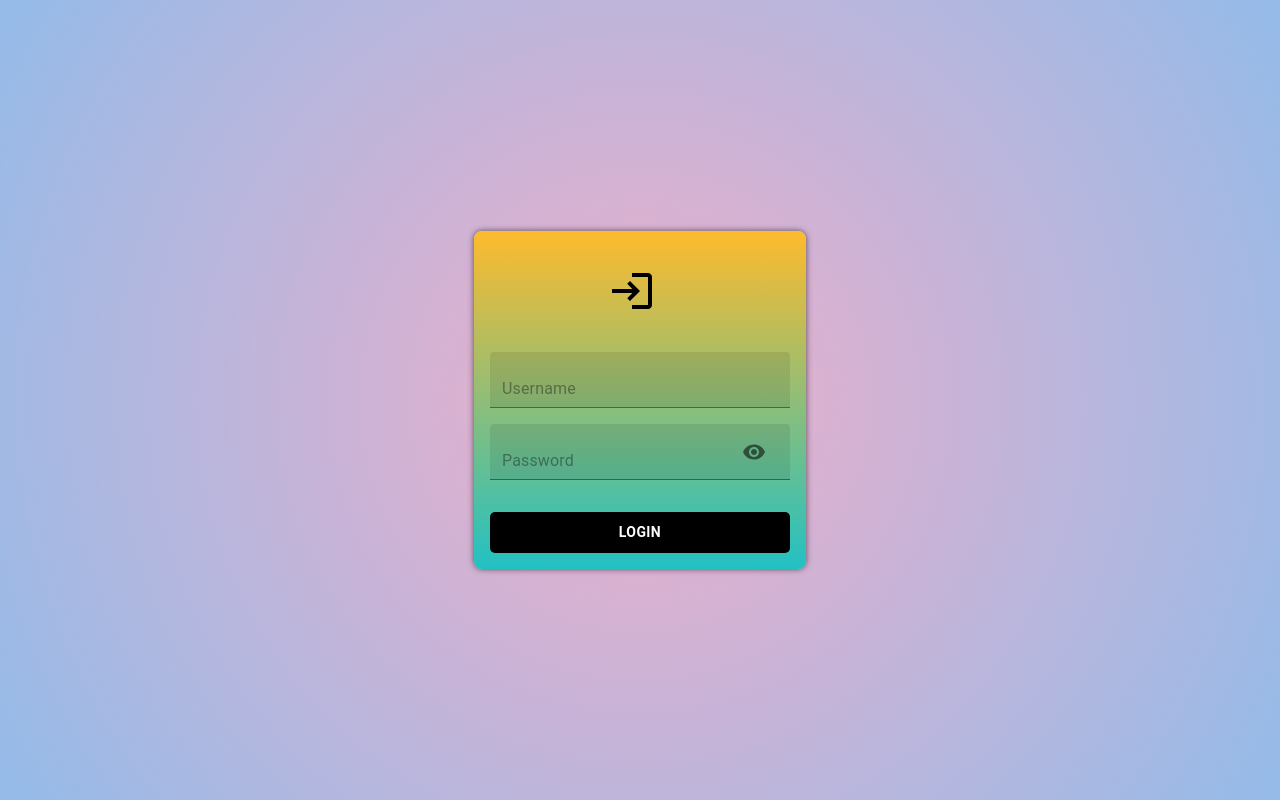
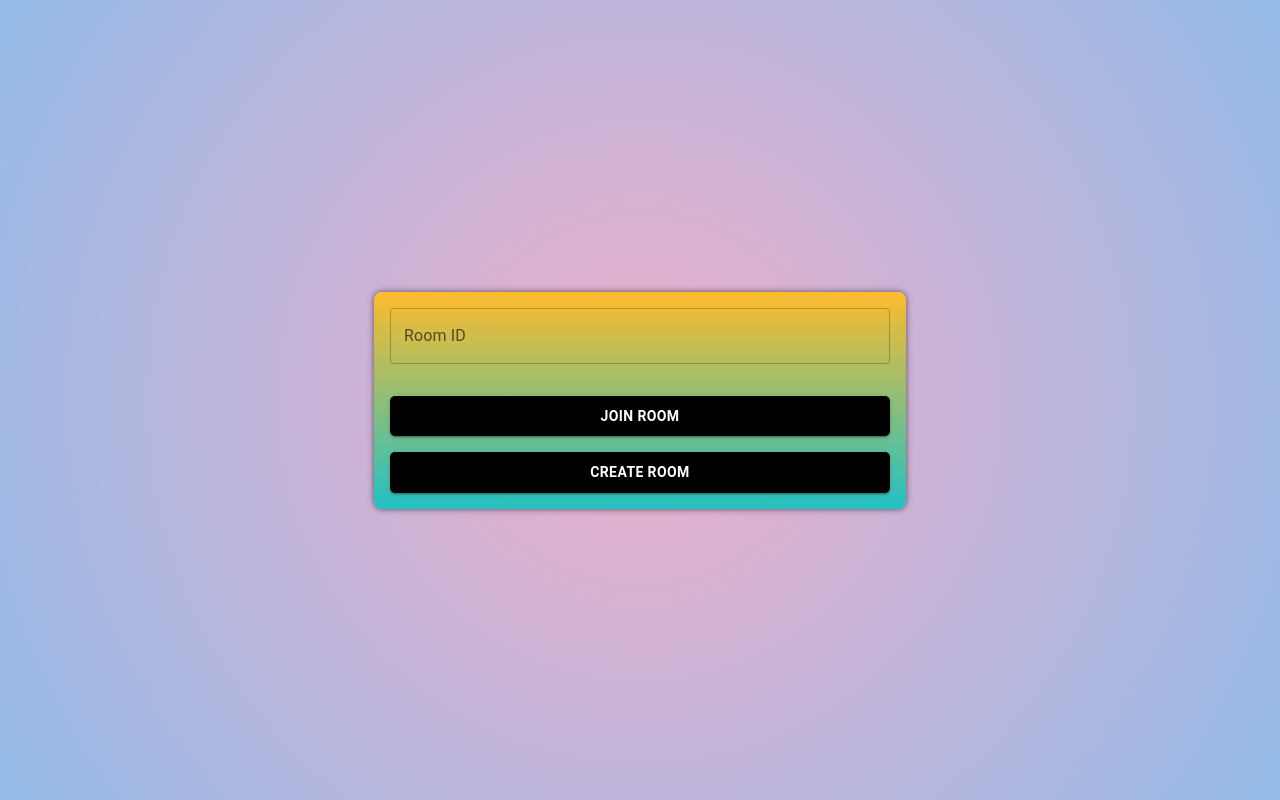
Before and after one commit to kodekulture/wordle-ui, a React (Create React App) app: page / in a window 1280 px wide. Built offline with nearby package versions, Linux system fonts and the light colour scheme.

Commit message:
feat: add home page

```diff
--- a/package.json
+++ b/package.json
@@ -21,6 +21,7 @@
     "react": "^18.2.0",
     "react-dom": "^18.2.0",
     "react-icons": "^4.11.0",
+    "react-router-dom": "^6.17.0",
     "react-scripts": "5.0.1",
     "typescript": "*",
     "web-vitals": "^2.1.0"
--- a/src/App.tsx
+++ b/src/App.tsx
@@ -1,11 +1,16 @@
 import React from 'react'
-import Authentication from './components/Authentication'
+import { BrowserRouter as Router, Routes, Route } from 'react-router-dom'
+import Authentication from './components/pages/Authentication'
+import Home from './components/pages/Home'
 
 function App () {
   return (
-    <div>
-      <Authentication />
-    </div>
+    <Router>
+      <Routes>
+        <Route path="/login" Component={Authentication} />
+        <Route path="/" Component={Home} />
+      </Routes>
+    </Router>
   )
 }
 
--- a/src/components/Authentication.tsx
+++ b/src/components/pages/Authentication.tsx
@@ -1,5 +1,3 @@
-// AuthenticationForm.tsx
-
 import React, { useEffect, useState } from 'react'
 import TextField from '@material-ui/core/TextField'
 import Button from '@material-ui/core/Button'
@@ -9,7 +7,7 @@ import InputAdornment from '@material-ui/core/InputAdornment'
 import VisibilityIcon from '@material-ui/icons/Visibility'
 import VisibilityOffIcon from '@material-ui/icons/VisibilityOff'
 
-const AuthenticationForm: React.FC = () => {
+const AuthenticationPage: React.FC = () => {
   const [formData, setFormData] = useState({ username: '', password: '' })
   const [errors, setErrors] = useState({ username: '', password: '' })
   const [loading, setLoading] = useState(false)
@@ -18,7 +16,7 @@ const AuthenticationForm: React.FC = () => {
 
   const handleChange = (e: React.ChangeEvent<HTMLInputElement>) => {
     const { name, value } = e.target
-    setFormData({ ...formData, [name]: value })
+    setFormData({ ...formData, [name]: value.trim().replaceAll(' ', '') })
   }
 
   const handleBlur = () => {
@@ -63,7 +61,8 @@ const AuthenticationForm: React.FC = () => {
           <TextField
             name="username"
             fullWidth
-            variant="filled"
+            variant="outlined"
+            label="Username"
             placeholder="Username"
             value={formData.username}
             onChange={handleChange}
@@ -74,7 +73,8 @@ const AuthenticationForm: React.FC = () => {
           <TextField
             name="password"
             fullWidth
-            variant="filled"
+            variant="outlined"
+            label="Password"
             placeholder="Password"
             type={showPassword ? 'text' : 'password'}
             value={formData.password}
@@ -97,7 +97,7 @@ const AuthenticationForm: React.FC = () => {
             fullWidth
             variant="contained"
             color="primary"
-            style={{ marginTop: 32, borderRadius: 5, backgroundColor: 'black', fontWeight: 'bold', color: '#fff', padding: '8px 16px' }}
+            style={{ marginTop: 32, borderRadius: 5, backgroundColor: 'black', fontWeight: 'bold', color: '#fff', padding: '10px 16px' }}
             disabled={isSubmitDisabled || loading}
           >
             {loading ? 'Loading...' : 'Login'}
@@ -108,4 +108,4 @@ const AuthenticationForm: React.FC = () => {
   )
 }
 
-export default AuthenticationForm
+export default AuthenticationPage
--- /dev/null
+++ b/src/components/pages/Home.tsx
@@ -0,0 +1,85 @@
+// Home.tsx
+
+import React, { useEffect, useState } from 'react'
+import TextField from '@mui/material/TextField'
+import Button from '@mui/material/Button'
+
+const Home: React.FC = () => {
+  const [roomId, setRoomId] = useState('')
+  const [joinError, setJoinError] = useState('')
+  const [isJoining, setIsJoining] = useState(false)
+  const [isCreating, setIsCreating] = useState(false)
+
+  const handleRoomIdChange = (e: React.ChangeEvent<HTMLInputElement>) => {
+    setRoomId(e.target.value.trim().replaceAll(' ', ''))
+  }
+
+  useEffect(() => {
+    setJoinError('')
+  }, [roomId])
+
+  const handleJoinClick = async (e: React.FormEvent) => {
+    e.preventDefault()
+    setIsJoining(true)
+
+    if (roomId.trim() === '') {
+      setJoinError('Room ID is required')
+      setIsJoining(false)
+      return
+    }
+
+    setTimeout(() => {
+      setIsJoining(false)
+
+      alert('Join success or error message')
+    }, 2000)
+  }
+
+  const handleCreateClick = async (e: React.FormEvent) => {
+    e.preventDefault()
+    setIsCreating(true)
+
+    setTimeout(() => {
+      setIsCreating(false)
+
+      alert('Create success or error message')
+    }, 2000)
+  }
+
+  return (
+    <div style={{ display: 'flex', justifyContent: 'center', alignItems: 'center', width: '100%', height: '100vh', background: 'radial-gradient(circle, rgba(238,174,202,1) 0%, rgba(148,187,233,1) 100%)' }}>
+      <div style={{ background: 'linear-gradient(0deg, rgba(34,193,195,1) 0%, rgba(253,187,45,1) 100%)', padding: 16, borderRadius: 8, boxShadow: '0px 0px 6px rgba(0, 0, 0, 0.6)', width: 500 }}>
+        <TextField
+          fullWidth
+          variant="outlined"
+          style={{ marginBottom: 16 }}
+          label="Room ID"
+          placeholder="Room ID"
+          value={roomId}
+          onChange={handleRoomIdChange}
+        />
+        <Button
+          variant="contained"
+          color="primary"
+          style={{ marginTop: 16, borderRadius: 5, width: '100%', backgroundColor: 'black', fontWeight: 'bold', color: '#fff', padding: '8px 16px' }}
+          onClick={handleJoinClick}
+          disabled={isJoining}
+        >
+          {isJoining ? 'Joining...' : 'Join Room'}
+        </Button>
+        <div style={{ color: 'red' }}>{joinError}</div>
+        <Button
+          variant="contained"
+          color="primary"
+          style={{ marginTop: 16, borderRadius: 5, width: '100%', backgroundColor: 'black', fontWeight: 'bold', color: '#fff', padding: '8px 16px' }}
+          onClick={handleCreateClick}
+          disabled={isCreating}
+        >
+          {isCreating ? 'Creating...' : 'Create Room'}
+        </Button>
+      </div>
+    </div>
+  )
+}
+
+export default Home
```
Also changed, not shown: src/components/router/PrivateRoute.tsx (added, +19 -0 lines), 1 other file (tests, documents, lock files or other folders).
